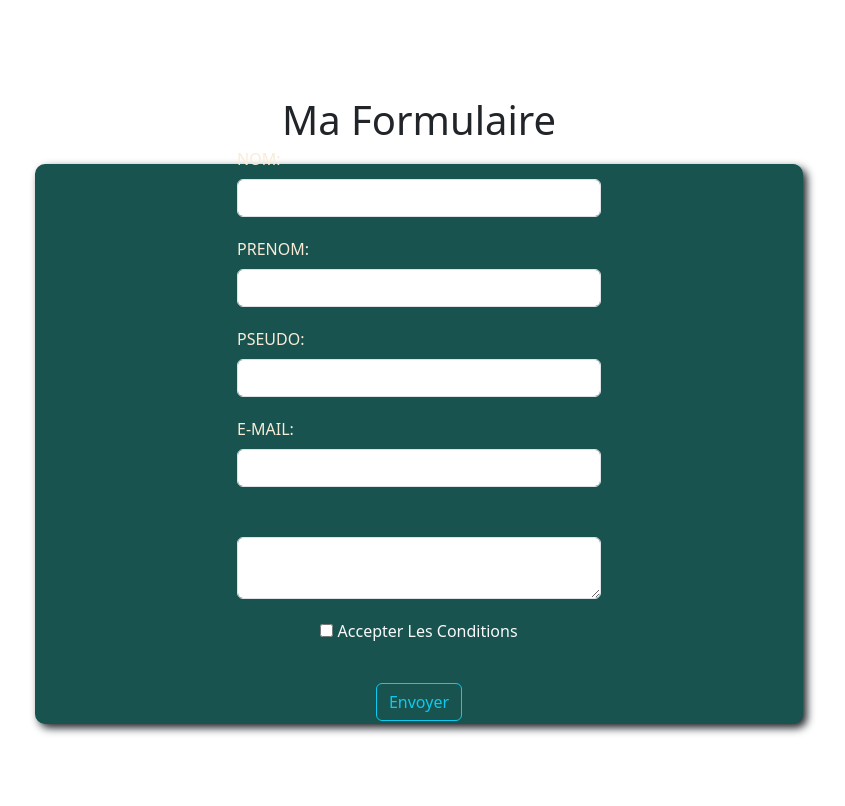
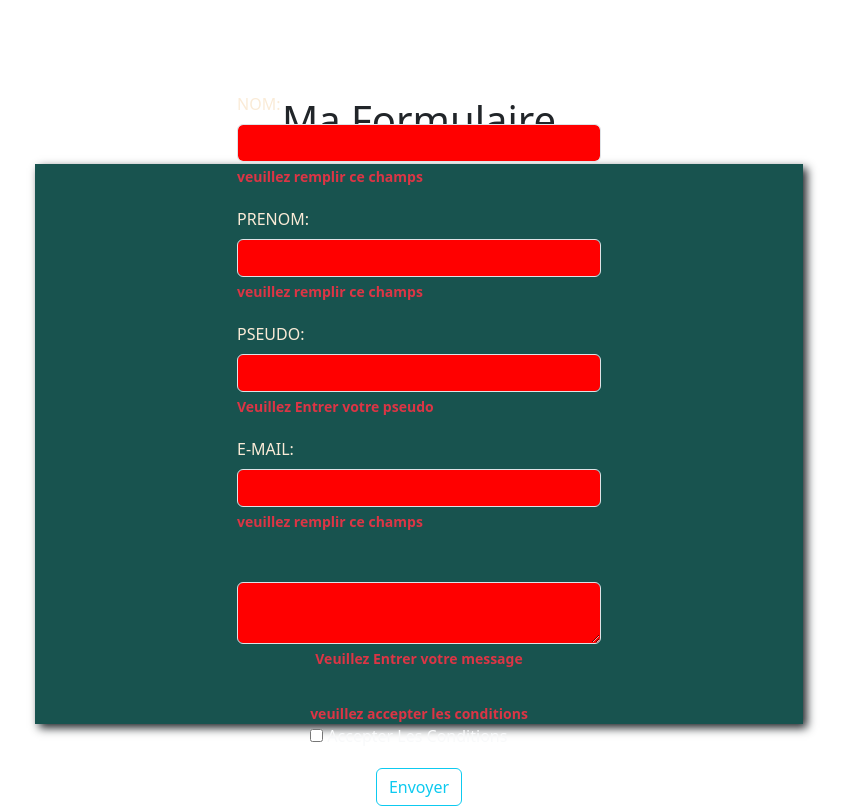
Before and after one commit to MELAA976/Formulaire-Js, a plain HTML site: page index.html in a window 1280 px wide. Both pictures are taken after a click on the button "Envoyer". Shown: the whole page, without its empty margins (221-1066 px from the left). Drawn offline with nearby package versions, Linux system fonts and the light colour scheme.

Commit message:
realisation de test valide

```diff
--- a/app.js
+++ b/app.js
@@ -1,22 +1,93 @@
+//selection des elements
+let npNom = document.querySelector("#name"); //selection du input nom
+let npPrenom = document.querySelector("#firstname"); //selection du input Prenom
+let npPseudo = document.querySelector("#pseudo"); //selection du input pseudo
+let npEmail = document.querySelector("#mail"); //selection du input mail
+let npMessge = document.querySelector("#textMessage"); //selection du input message
+let npCheck = document.querySelector("#acceptCondi"); //selection du checkbox
+let npEnvoi = document.querySelector("#btnEnvo"); //selection du boutton envoi
+let divErr = document.querySelector(".msgRtr"); //selection du div des messages d'erreur
 
-//selection des elements
-let npNom = document.querySelector("#name") //selection du input nom
-console.log(npNom)
-let npPrenom = document.querySelector("#firstname") //selection du input Prenom
-let npPseudo = document.querySelector("#pseudo") //selection du input Pseudo
-let npEmail = document.querySelector("#mail") //selection du input E-mail
-let npMessge = document.querySelector("#textMessage") //selection du input Message
-let npCheck = document.querySelector("#acceptCondi") //selection du input checkbox
-let npEnvoi = document.querySelector("#btnEnvo") //selection du input envoi
+//les tests des caractères
+const testLettre = /[^A-z/g]/; //test des lettres
+const testChifLtr = /[/\w/g]/; // test des chiffres et Lettres
+const testCaraSp = /[/\W/g]/; //test caractère spéciaux
+const testMail = /^[^@]+@[^@]+.[^@]+$/; //test du mail
 
-let objectOK = {
+const objectOK = {};
 
-}
+//fonction de verification de d'absence de saissie
+let champsVide = (inp) => {
+  valide = false;
+  if (inp.value.split(" ").join("").replace(",", "").length > 0) {
+    valide = true;
+  } else {
+    valide = false;
+  }
+  return valide;
+};
 
+//fonction de verification d'abscance de caractère spiciaux et de chiffre
+let testNp = (Np) => {
+  if (champsVide(Np) == false) {
+    Np.style.backgroundColor = "red";
+    Np.nextElementSibling.innerText = "veuillez remplir ce champs";
+  } else if (champsVide(Np) == true && testLettre.test(Np.value) == true) {
+    Np.style.backgroundColor = "red";
+    Np.nextElementSibling.innerText = "Caractère interdit";
+  } else if (champsVide(Np) == true && testLettre.test(Np.value) == false) {
+    Np.style.backgroundColor = "green";
+    Np.nextElementSibling.innerText = "";
+  }
+};
 
-npEnvoi.addEventListener("click", () =>{
-    console.log(npNom.value);
-    objectOK.nom = npNom.value;
-    console.log(objectOK);
-}
-);
+//fonction pour le test du checkbox
+let validCheck = (check) => {
+  if (check.checked == false) {
+    check.style.backgroundColor = "red";
+    check.previousElementSibling.innerText = "veuillez accepter les conditions";
+  } else {
+    check.previousElementSibling.innerText = "";
+  }
+};
+
+// fonction verification de champs vide avec retour de message
+let verifRetour = (nPM, message) => {
+  if (champsVide(nPM) == false) {
+    nPM.style.backgroundColor = "red";
+    nPM.nextElementSibling.innerText = message;
+  } else {
+    nPM.style.backgroundColor = "green";
+    nPM.nextElementSibling.innerText = "";
+  }
+};
+//fonction test du mail valide
+let mailValid = (mail) => {
+  if (champsVide(mail) == false) {
+    mail.style.backgroundColor = "red";
+    mail.nextElementSibling.innerText = "veuillez remplir ce champs";
+  } else if (champsVide(mail) == true && testMail.test(mail.value) == false) {
+    mail.style.backgroundColor = "red";
+    mail.nextElementSibling.innerText = " Addresse Mail Invalide";
+  } else if (champsVide(mail) == true && testMail.test(npEmail.value) == true) {
+    mail.style.backgroundColor = "green";
+    mail.nextElementSibling.innerText = "";
+  }
+};
+
+npEnvoi.addEventListener("click", () => {
+  testNp(npNom); //test du nom
+  testNp(npPrenom); //test du prenom
+  champsVide(npPseudo); //test du pseudo
+  validCheck(npCheck); //test du checkbox
+  verifRetour(npPseudo, "Veuillez Entrer votre pseudo"); //test du pseudo
+  verifRetour(npMessge, "Veuillez Entrer votre message"); //test du message
+  mailValid(npEmail); //test du mail
+
+  /*objectOK.nom = npNom.value;
+  objectOK.prenom = npPrenom.value;
+  objectOK.pseudo = npPseudo.value;
+  objectOK.mail = npEmail.value;
+  objectOK.message = npMessge.value;
+  objectOK.check = npCheck.value;*/
+});
--- a/index.html
+++ b/index.html
@@ -8,7 +8,7 @@
       integrity="sha384-QWTKZyjpPEjISv5WaRU9OFeRpok6YctnYmDr5pNlyT2bRjXh0JMhjY6hW+ALEwIH"
       crossorigin="anonymous"
     />
-    <link rel="stylesheet" href="style.css">
+    <link rel="stylesheet" href="style.css" />
 
     <meta name="viewport" content="width=device-width, initial-scale=1.0" />
     <title>Formulaire</title>
@@ -16,42 +16,56 @@
   <body>
     <h1>Ma Formulaire</h1>
     <form action="" method="get">
-
-    <div class="elemForm">
+      <div class="elemForm">
         <label for="name" class="form-label">NOM:</label>
-        <input type="text" id="name" name="name" class="form-control"  />
+        <input type="text" id="name" name="name" class="form-control" />
+        <div class="msgRtr form-text text-danger fw-bold"></div>
       </div>
 
       <div class="elemForm">
         <label for="firstname" class="form-label">PRENOM:</label>
-        <input type="text" id="firstname" name="firstname" class="form-control"/>
+        <input
+          type="text"
+          id="firstname"
+          name="firstname"
+          class="form-control"
+        />
+        <div class="msgRtr form-text text-danger fw-bold"></div>
       </div>
 
       <div class="elemForm">
         <label for="pseudo" class="form-label">PSEUDO:</label>
-        <input type="text" id="pseudo" name="pseudo" class="form-control"/>
+        <input type="text" id="pseudo" name="pseudo" class="form-control" />
+        <div class="msgRtr form-text text-danger fw-bold"></div>
       </div>
 
       <div class="elemForm">
         <label for="mail" class="form-label">E-MAIL:</label>
-        <input type="text" id="mail" name="mail" class="form-control"/>
+        <input type="text" id="mail" name="mail" class="form-control" />
+        <div class="msgRtr form-text text-danger fw-bold"></div>
       </div>
 
       <div class="elemForm message">
-        <textarea id="textMessage" name="textMessage" class="form-control" placeholder="Message">
+        <textarea
+          id="textMessage"
+          name="textMessage"
+          class="form-control"
+          placeholder="Message"
+        >
         </textarea>
-
-        <div class="valid">
-            <input type="checkbox" id="acceptCondi">
-            <label for="acceptCondi" class="text-light">Accepter Les Conditions</label>
-        </div>
-
-        <button type="button" class="btn btn-outline-info" id="btnEnvo">Envoyer</button>
-
-
-
+        <div class="msgRtr form-text text-danger fw-bold"></div>
       </div>
 
+      <div class="valid">
+        <div class="msgRtr form-text text-danger fw-bold"></div>
+        <input type="checkbox" id="acceptCondi" />
+        <label for="acceptCondi" class="text-light"
+          >Accepter Les Conditions</label
+        >
+      </div>
+      <button type="button" class="btn btn-outline-info" id="btnEnvo">
+        Envoyer
+      </button>
     </form>
 
     <script src="app.js"></script>
--- a/style.css
+++ b/style.css
@@ -21,8 +21,6 @@ form{
     align-items: center;
     justify-content: center;
     box-shadow: 4px 4px 9px;
-    border-radius: 10px;
-
 }
 
 .elemForm{
```
